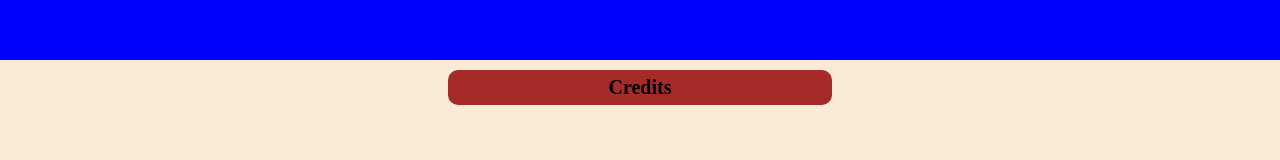
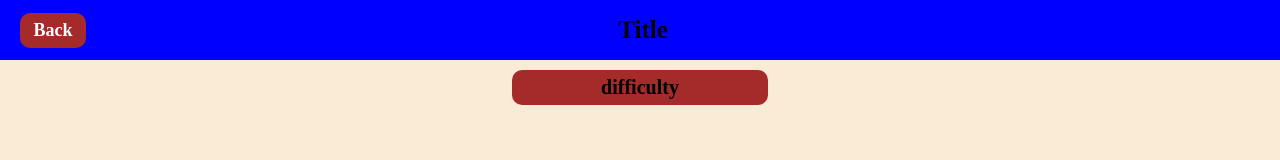
Before and after one commit to Kbto76/Carlos-Ortuno, a plain HTML site: page cardGame/index.html in a window 1280 px wide. Drawn offline with Linux system fonts and the light colour scheme.

Commit message:
more changes

```diff
--- a/cardGame/css/style.css
+++ b/cardGame/css/style.css
@@ -19,12 +19,7 @@
 
 }
 
-.navigationContainer{
-    background-color:  blue;
-    height: var(--navigationContainer--height);
-    width: 100%;
 
-}
 
 .contentContainer{
     background-color: antiquewhite;
@@ -36,7 +31,7 @@
 
 .game-Button{
     height: 35px;
-    width:30%;
+    width:20%;
     margin-top: 10px;
     background-color: brown;
     display: flex;
@@ -46,3 +41,45 @@
     font-weight: bold;
     border-radius: 10px;
 }
+
+/*NAV BAR*/
+.navigationContainer{
+    display: flex;
+    align-items: center;
+    background-color:  blue;
+    height: var(--navigationContainer--height);
+    width: 100%;
+    flex-direction: row;
+
+
+}
+
+.nav-back-btn{
+    display: flex;
+    align-items: center;
+    justify-content: center;
+    padding-left: 7px;
+    padding-right: 7px;
+    border-radius: 10px;
+    font-size: 18px;
+    font-weight: bold;
+    color:white;
+    background-color: brown;
+    height: 35px;
+    margin-left: 20px;
+    /* position: fixed;      */
+    width:60px;
+}
+
+.nav-title{
+    display: flex;
+    justify-content: center;
+    font-size: 25px;
+    font-weight: bold;
+    width: 100%;
+    /*text-align: center;*/
+    width:100%;
+    /*border: red dotted 1px;*/
+    /*background-color: blueviolet;*/
+    margin-right: 80px;
+}
--- a/cardGame/index.html
+++ b/cardGame/index.html
@@ -19,7 +19,10 @@
 
 <body>
     <div class="mainContainer" id="mainContainer">
-        <div class="navigationContainer" id="navigationContainer"></div>
+        <div class="navigationContainer" id="navigationContainer">
+            <div id="nav-back-btn" class="nav-back-btn">Back</div>
+            <div id="nav-title" class="nav-title">Title</div>
+        </div>
         <div class="contentContainer" id="contentContainer"></div>
 
     </div>
--- a/cardGame/js/gamemanager.js
+++ b/cardGame/js/gamemanager.js
@@ -18,6 +18,33 @@ export class GameManager {
         //this.scoresController = new ScoresController(this, contentContainer);
         //this.difficultyController = new DifficultyController(this, contentContainer);
         //this.themesController = new ThemesController(this, contentContainer);
-        this.creditsController = new CreditsController(this, contentContainer);
+        //this.creditsController = new CreditsController(this, contentContainer);
+        this.goto(5);
+    }
+
+    goto(controllerID) {
+        switch (controllerID) {
+            case 1:
+                this.menuController = new MenuController(this, contentContainer);
+                break;
+            case 2:
+                this.loginController = new LoginController(this, contentContainer);
+                break;
+            case 3:
+                this.playController = new PlayController(this, contentContainer);
+                break;
+            case 4:
+                this.scoresController = new ScoresController(this, contentContainer);
+                break;
+            case 5:
+                this.difficultyController = new DifficultyController(this, contentContainer);
+                break;
+            case 6:
+                this.themesController = new ThemesController(this, contentContainer);
+                break;
+            case 7:
+                this.creditsController = new CreditsController(this, contentContainer);
+                break;
+        }
     }
 }
```
